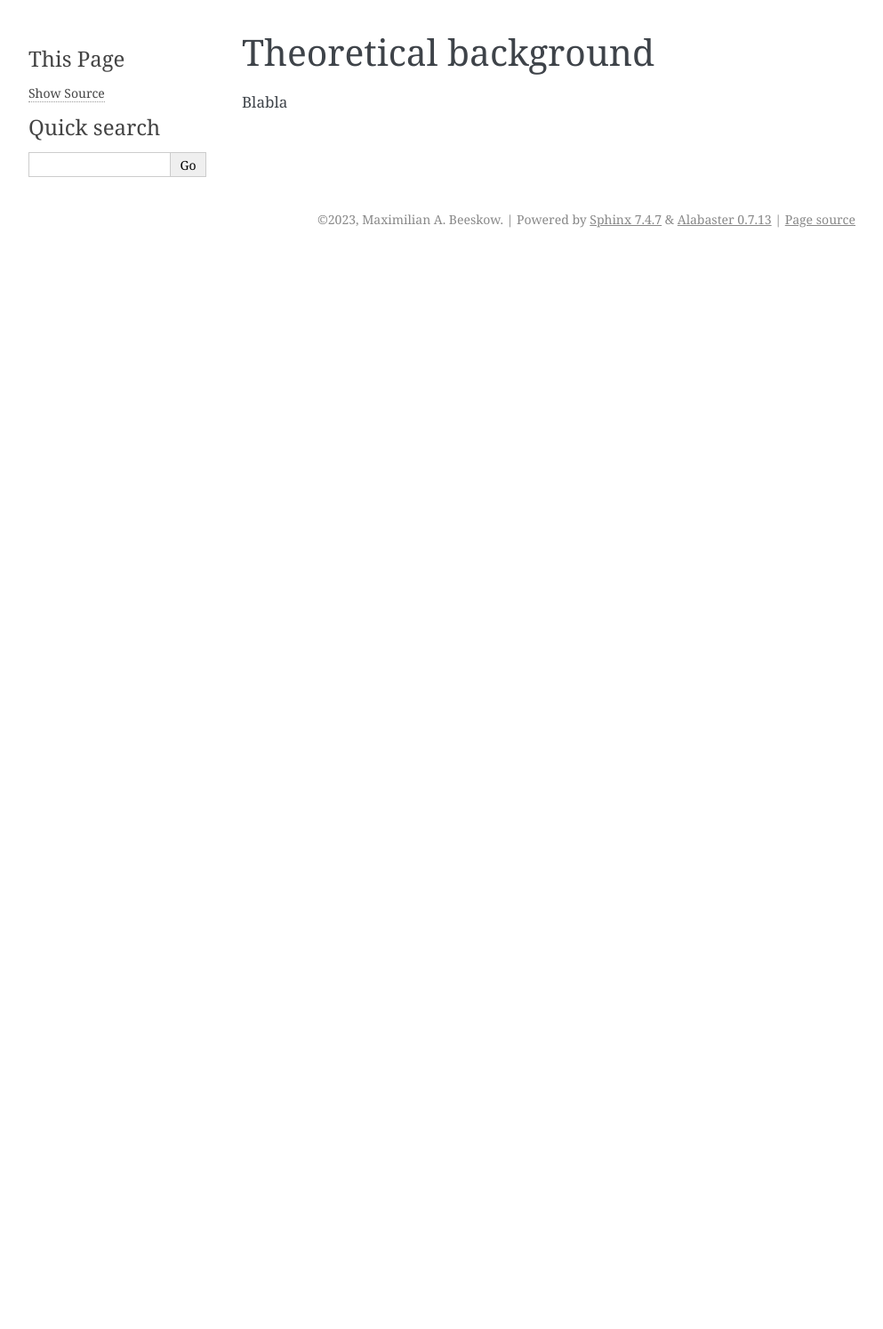
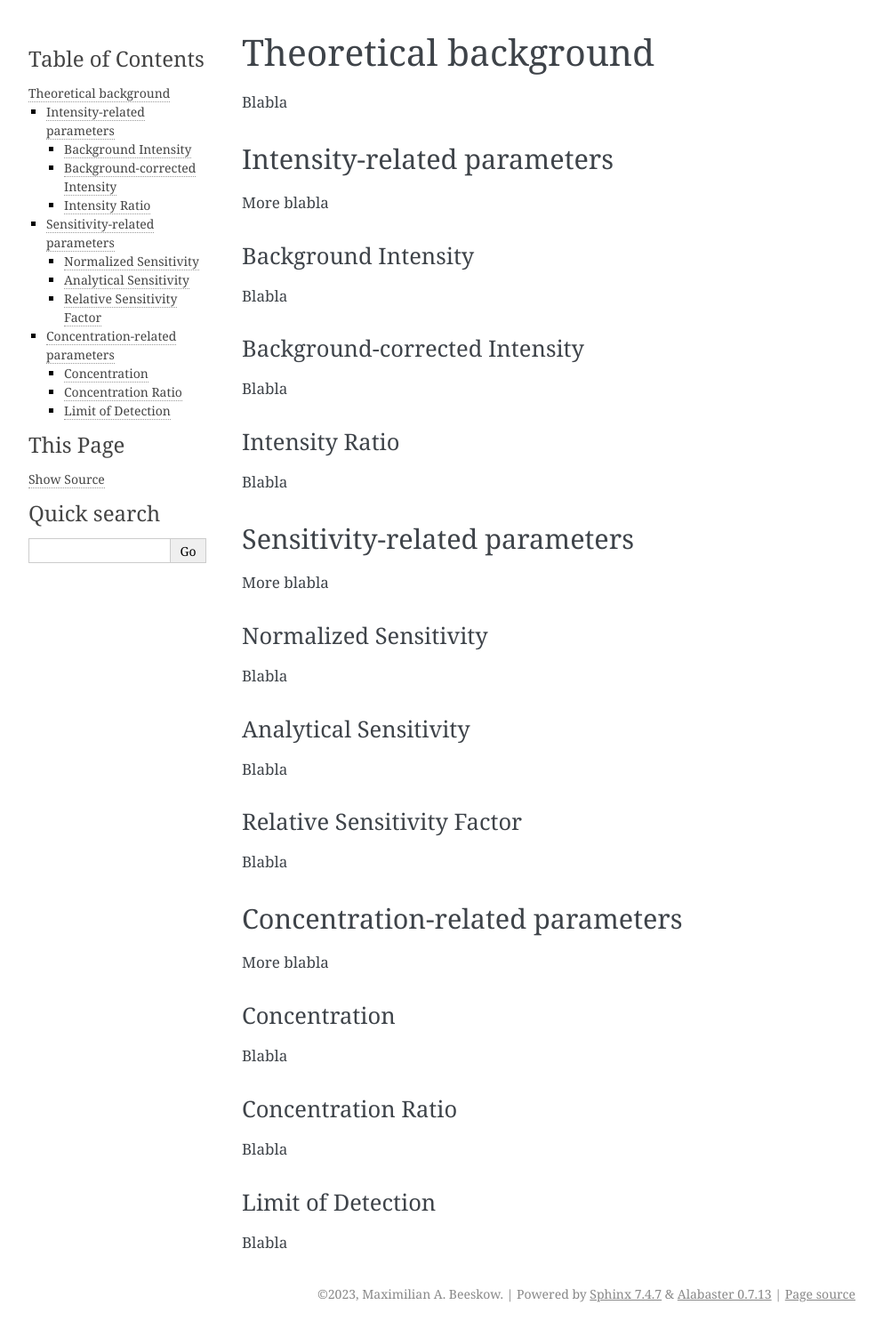
Before and after one commit to MABeeskow/PySILLS, a Sphinx documentation site: the page built from documentation/getting_started/melt_inclusions/theory.rst, in a window 1280 px wide. Shown: the whole page at 89% size, without its empty margins (148-1141 px from the left). Built offline with Sphinx 7.4.7, drawn with Linux system fonts in a browser that asks for light colours; pages that are not in the unit, such as notebooks, are missing from menus; before the commit the page ends 900 px from its top, so only the background shows below that.

Commit message:
"readthedocs work"

```diff
--- a/documentation/getting_started/melt_inclusions/theory.rst
+++ b/documentation/getting_started/melt_inclusions/theory.rst
@@ -1,6 +1,54 @@
 .. _theory_ref:
 
 Theoretical background
-===========================================================
+=========================
 
 Blabla
+
+Intensity-related parameters
+------------------------------
+More blabla
+
+Background Intensity
+^^^^^^^^^^^^^^^^^^^^^^^^^^^^
+Blabla
+
+Background-corrected Intensity
+^^^^^^^^^^^^^^^^^^^^^^^^^^^^^^^^
+Blabla
+
+Intensity Ratio
+^^^^^^^^^^^^^^^^^^^^^^^^^^^^
+Blabla
+
+Sensitivity-related parameters
+--------------------------------
+More blabla
+
+Normalized Sensitivity
+^^^^^^^^^^^^^^^^^^^^^^^^
+Blabla
+
+Analytical Sensitivity
+^^^^^^^^^^^^^^^^^^^^^^^^
+Blabla
+
+Relative Sensitivity Factor
+^^^^^^^^^^^^^^^^^^^^^^^^^^^^
+Blabla
+
+Concentration-related parameters
+---------------------------------
+More blabla
+
+Concentration
+^^^^^^^^^^^^^^^^^
+Blabla
+
+Concentration Ratio
+^^^^^^^^^^^^^^^^^^^^
+Blabla
+
+Limit of Detection
+^^^^^^^^^^^^^^^^^^^^
+Blabla
```
Also changed, not shown: documentation/getting_started/fluid_inclusions/theory.rst (+49 -1 lines), documentation/getting_started/minerals/theory.rst (+49 -1 lines).
